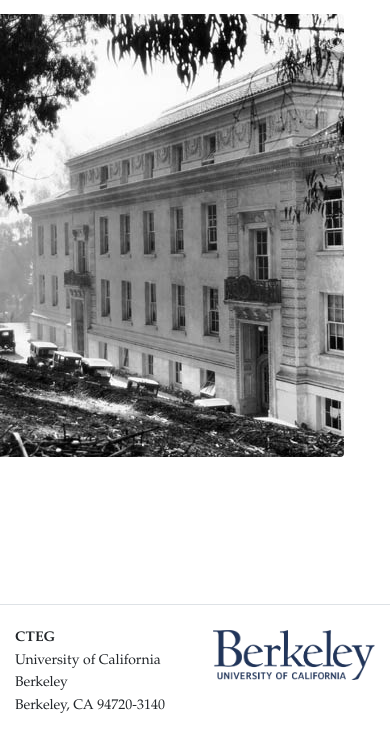
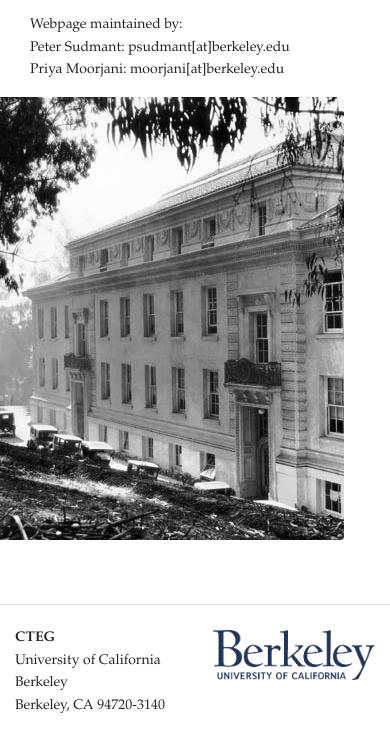
Before and after one commit to berkeleycteg/berkeleycteg.github.io, a plain HTML site: page contact.html in a window 390 px wide. Shown: the part 140-873 px from the top of the page. Drawn offline with Linux system fonts and the light colour scheme.

Commit message:
modify contact page for mobile screens

```diff
--- a/contact.html
+++ b/contact.html
@@ -27,7 +27,7 @@
 
           <div class="container">
             <div class="row">
-              <div class="col-4">
+              <div class="col-12">
                   <div class="main_txt">
                         <p class="smalltxt">
                         <b>Webpage maintained by:</b><br>
@@ -36,7 +36,9 @@
                         </p>
                    </div>
               </div>
-              <div class="col-8">
+            </div>
+            <div class="row">
+              <div class="col-12">
                   <div class="float-right">
                     <img class="newsimg mr-3 rounded " src="./resources/haviland.jpg">
 					<meta name='viewport' content='initial-scale=1,maximum-scale=1,user-scalable=no' />
```
